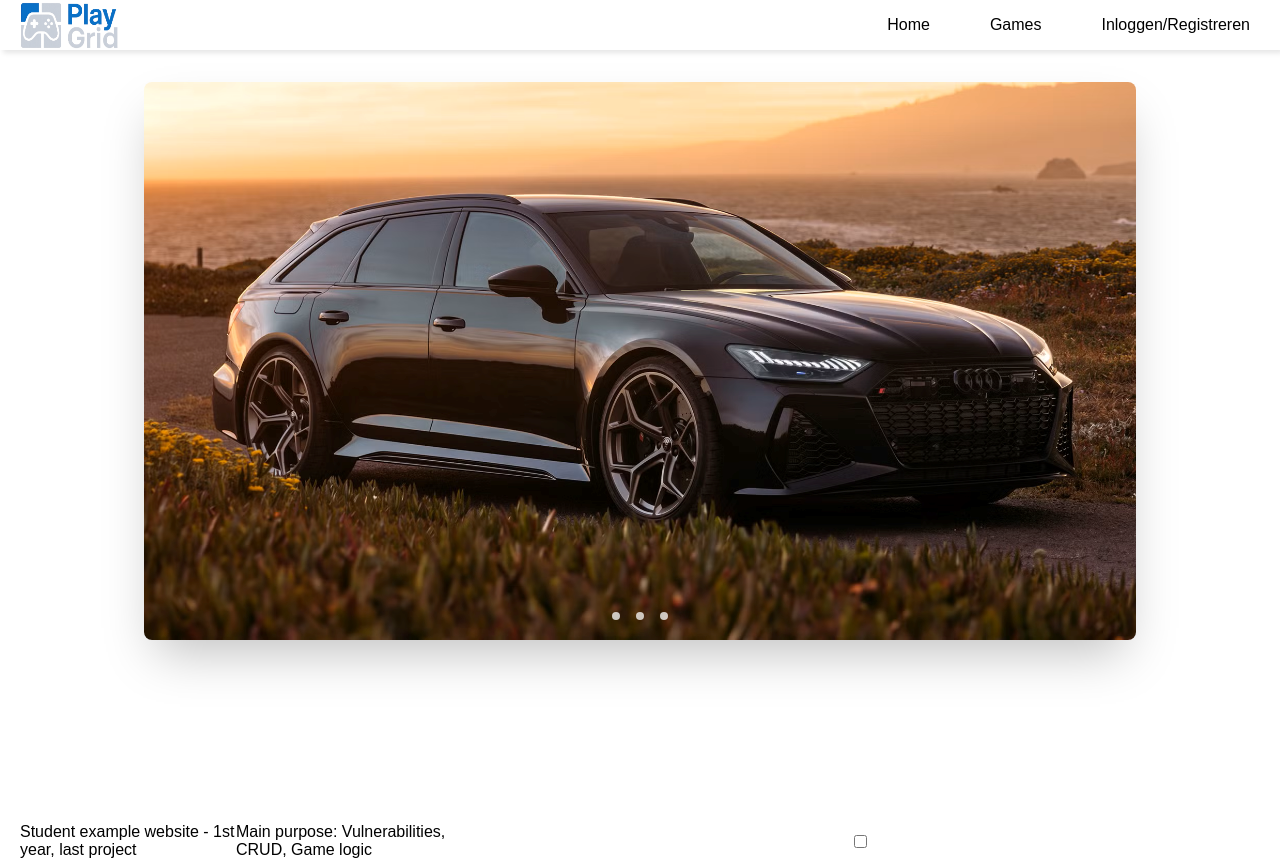
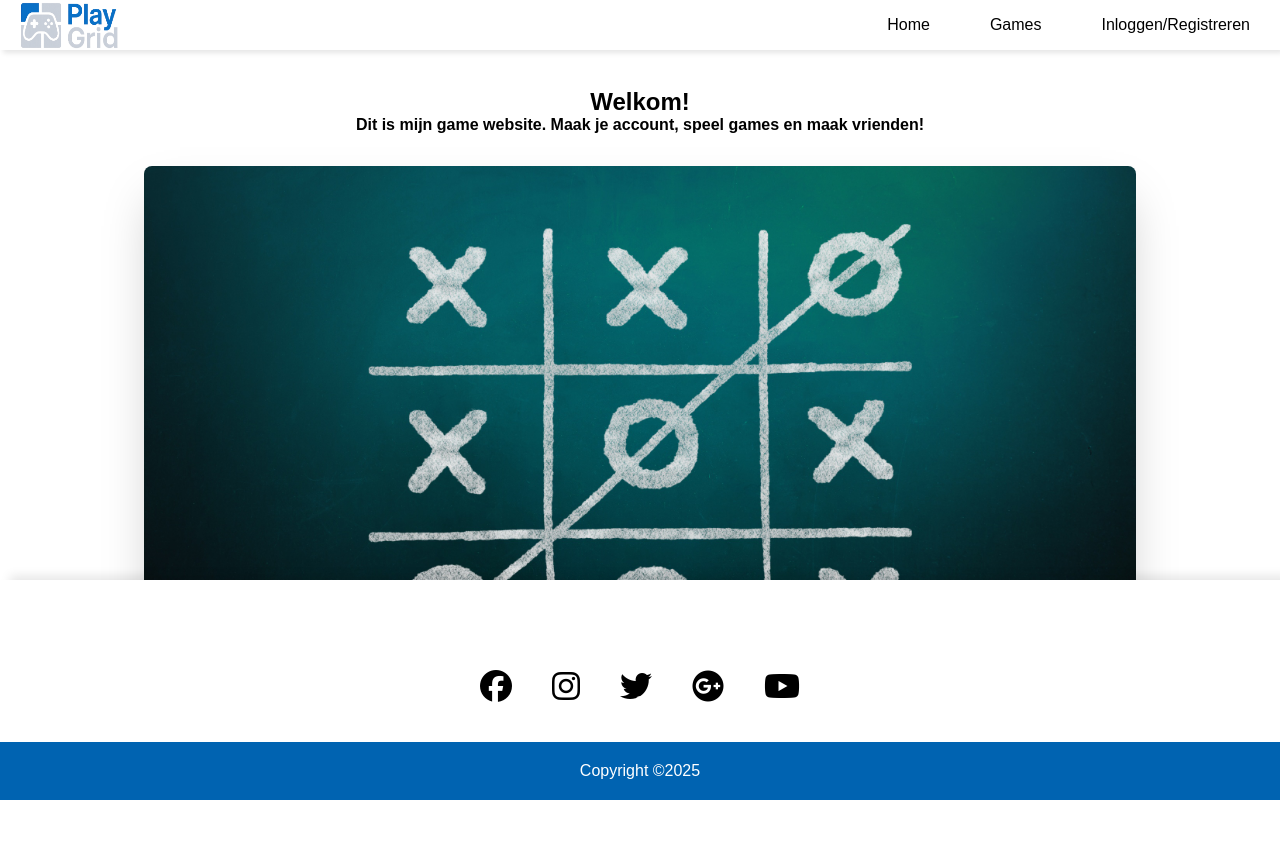
Before and after one commit to Pixel-Playground-LO4E-SWD3-2025/groep-6, a PHP site: page / in a window 1280 px wide. After the commit the page ends 800 px from the top, so only its background shows below. Run offline with PHP 8.4, Linux system fonts and the light colour scheme.

Commit message:
games gevoegd en slideshow klaar

```diff
--- a/PARTICLE/footer.php
+++ b/PARTICLE/footer.php
@@ -1,15 +1,28 @@
 <!DOCTYPE html>
-<html lang="nl">
+<html lang="en">
 <head>
     <meta charset="UTF-8">
     <meta name="viewport" content="width=device-width, initial-scale=1.0">
-    <title>footer</title>
+    <link rel="stylesheet" href="style.css">
+    <link rel="stylesheet" href="https://cdnjs.cloudflare.com/ajax/libs/font-awesome/6.5.1/css/all.min.css" integrity="sha512-DTOQO9RWCH3ppGqcWaEA1BIZOC6xxalwEsw9c2QQeAIftl+Vegovlnee1c9QX4TctnWMn13TZye+giMm8e2LwA==" crossorigin="anonymous" referrerpolicy="no-referrer" />
+    <title>Document</title>
 </head>
 <body>
     <footer>
-   <p>Student example website - 1st year, last project</p>
-   <p>Main purpose: Vulnerabilities, CRUD, Game logic</p>
-   <input type="checkbox" name="" id="light-or-dark">
-    </footer>
+    <div class="footerContainer">
+        <div class="socialIcons">
+            <a href=""><i class="fa-brands fa-facebook"></i></a>
+            <a href=""><i class="fa-brands fa-instagram"></i></a>
+            <a href=""><i class="fa-brands fa-twitter"></i></a>
+            <a href=""><i class="fa-brands fa-google-plus"></i></a>
+            <a href=""><i class="fa-brands fa-youtube"></i></a>
+        </div>
+
+
+    </div>
+    <div class="footerBottom">
+        <p>Copyright &copy;2025</p>
+    </div>
+</footer>
 </body>
 </html>
--- a/PARTICLE/header.php
+++ b/PARTICLE/header.php
@@ -9,15 +9,15 @@
     <nav>
          <ul class="sidebar">
             <li onclick=hideSidebar()><a href="#"><svg xmlns="http://www.w3.org/2000/svg" class="svg-icon" style="width: 2em; height: 2em;vertical-align: middle;fill: currentColor;overflow: hidden;" viewBox="0 0 1024 1024" version="1.1"><path d="M777.856 280.192l-33.92-33.952-231.872 231.872-231.84-231.872-33.984 33.888 231.872 231.904-231.84 231.84 33.888 33.984 231.904-231.904 231.84 231.872 33.952-33.888-231.872-231.904z"/></svg></a></li>
-            <li><a href="Home">Home</a></li>
-            <li><a href="Games">Games</a></li>
-            <li><a href="Inloggen/Registreren">Inloggen/Registreren</a></li>
+            <li><a href="../PHP/index.php">Home</a></li>
+            <li><a href="../PHPgames.php">Games</a></li>
+            <li><a href="../PHP/login_register.php">Inloggen/Registreren</a></li>
         </ul>
         <ul>
             <li><img class="playgridLogo" src="../img/Logoplaygrid.png" alt="logo"></li>
-            <li class="hideOnMobile"><a href="Home">Home</a></li>
-            <li class="hideOnMobile"><a href="Games">Games</a></li>
-            <li class="hideOnMobile"><a href="Inloggen/Registreren">Inloggen/Registreren</a></li>
+            <li class="hideOnMobile"><a href="../PHP/index.php">Home</a></li>
+            <li class="hideOnMobile"><a href="../PHP/games.php">Games</a></li>
+            <li class="hideOnMobile"><a href="../PHP/login_register.php">Inloggen/Registreren</a></li>
             <li class="menu-button" onclick=showSidebar()><a href="#"><svg xmlns="http://www.w3.org/2000/svg" height="24" viewBox="0 0 24 24" width="24" focusable="false" aria-hidden="true" style="pointer-events: none; display: inherit; width: 80%; height: 80%;"><path d="M21 6H3V5h18v1zm0 5H3v1h18v-1zm0 6H3v1h18v-1z"></path></svg></a></li>
         </ul>
     </nav>
--- a/PHP/index.php
+++ b/PHP/index.php
@@ -18,14 +18,19 @@ include("../PHP/connect.php")
 
     <?php include '../PARTICLE/header.php' ?>
 
+    <section>
+        <h2> Welkom! </h2>
+        <h4> Dit is mijn game website. Maak je account, speel games en maak vrienden!</h4>
+    </section>
+
 
 
  <section class="container" >
     <article class="slider-wrapper">
         <article class="slider">
-            <img id="slide-1" src="../img/audi-rs6-1.png" alt="rs6">
-            <img id="slide-2" src="../img/audi-rs6-2.png" alt="rs6">
-            <img id="slide-3" src="../img/2021-Audi-RS6-Avant-93.jpg" alt="rs6">
+            <img id="slide-1" src="../img/tic_tac_toe_game_background-wallpaper-2560x1440.jpg" alt="rs6">
+            <img id="slide-2" src="../img/wallpapersden.com_flappy-bird-game-popular_1920x1080.jpg" alt="rs6">
+            <img id="slide-3" src="../img/images.jpg" alt="rs6">
 
         </article>
         <article class="slider-nav" >
@@ -36,6 +41,41 @@ include("../PHP/connect.php")
     </article>
  </section>
 
+ <script>
+  const slides = document.querySelectorAll('.slider img');
+  const navLinks = document.querySelectorAll('.slider-nav a');
+  const sliderWrapper = document.querySelector('.slider-wrapper');
+
+  let currentSlide = 0;
+  const totalSlides = slides.length;
+  const intervalTime = 4000;
+  let slideInterval;
+
+  function goToSlide(index) {
+    navLinks[index].click();
+  }
+
+  function nextSlide() {
+    currentSlide = (currentSlide + 1) % totalSlides;
+    goToSlide(currentSlide);
+  }
+
+  function startSlideShow() {
+    slideInterval = setInterval(nextSlide, intervalTime);
+  }
+
+  function stopSlideShow() {
+    clearInterval(slideInterval);
+  }
+
+  // Start de slideshow
+  startSlideShow();
+
+  // Pauzeer bij hover
+  sliderWrapper.addEventListener('mouseenter', stopSlideShow);
+  sliderWrapper.addEventListener('mouseleave', startSlideShow);
+</script>
+
     <?php include '../PARTICLE/footer.php' ?>
 
 </body>
--- a/PHP/register.php
+++ b/PHP/register.php
@@ -12,7 +12,7 @@ if(isset($_POST['signUp'])){
      $checkEmail="SELECT * From users where email='$email'";
      $result=$conn->query($checkEmail);
      if($result->num_rows>0){
-        echo "Email Address Already Exists !";
+        echo "Email Address Already Exists!";
      }
      else{
         $insertQuery="INSERT INTO users(firstName,lastName,email,password)
--- a/STYLE/style.css
+++ b/STYLE/style.css
@@ -204,3 +176,63 @@ button:hover{
     text-decoration: underline;
     color: blue;
 }
+
+h2 {
+    text-align: center;
+    margin-top: 1cm;
+}
+
+h4 {
+    text-align:center;
+}
+
+.game-box {
+  width: 200px;
+  border-radius: 12px;
+  overflow: hidden;
+  box-shadow: 0 4px 12px rgba(0, 0, 0, 0.15);
+  text-align: center;
+  cursor: pointer;
+  transition: transform 0.2s;
+  text-decoration: none;
+  color: inherit;
+  display: inline-block;
+  margin: 10px;
+}
+
+.game-box:hover {
+  transform: scale(1.05);
+}
+
+.game-box img {
+  width: 100%;
+  height: 150px;
+  object-fit: cover;
+}
+
+.game-box-name {
+  padding: 10px;
+  font-size: 1.1rem;
+  font-weight: bold;
+  background-color: #f5f5f5;
+}
+
+.cell{
+    width: 75px;
+    height: 75px;
+    border: 2px solid;
+    box-shadow: 0 0 0 2px;
+    line-height: 75px;
+    font-size: 50px;
+    cursor: pointer;
+}
+#gameContainer{
+    font-family: "Permanent Marker", cursive;
+    text-align: center;
+}
+#cellContainer{
+    display: grid;
+    grid-template-columns: repeat(3, auto);
+    width: 225px;
+    margin: auto;
+}
--- a/STYLE/stylefooter.css
+++ b/STYLE/stylefooter.css
@@ -1,20 +1,74 @@
 *{
+    padding: 0;
     margin: 0;
-    padding: 0;
+    box-sizing: border-box;
+}
+footer{
+    background-color: white;
+    box-shadow: 10px -4px 10px rgba(0, 0, 0, 0.1);
+    position: fixed;
+  left: 0;
+  bottom: 0;
+  width: 100%;
+  color: white;
+  text-align: center;
+}
+.footerContainer{
+    width: 100%;
+    padding: 70px 30px 20px ;
+}
+.socialIcons{
+    display: flex;
+    justify-content: center;
+}
+.socialIcons a{
+    text-decoration: none;
+    padding:  10px;
+    background-color: white;
+    margin: 10px;
+    border-radius: 50%;
+}
+.socialIcons a i{
+    font-size: 2em;
+    color: black;
+    opacity: 0,9;
 }
 
-body{
- min-height: 100vh;
- font-family: sans-serif
+.socialIcons a:hover{
+    background-color: #111;
+    transition: 0.5s;
+}
+.socialIcons a:hover i{
+    color: white;
+    transition: 0.5s;
 }
 
-footer {
-    display: flex;
-    align-items: center;
-    justify-content: space-around;
-    padding: 0 20px;
-    margin-top: 4cm;
-    color: black;
-    background-color:  white;
-
+.footerBottom{
+    background-color: #0063b1;
+    padding: 20px;
+    text-align: center;
 }
+.footerBottom p{
+    color: white;
+}
+.designer{
+    opacity: 0.7;
+    text-transform: uppercase;
+    letter-spacing: 1px;
+    font-weight: 400;
+    margin: 0px 5px;
+}
+@media (max-width: 700px){
+    .footerNav ul{
+        flex-direction: column;
+    }
+    .footerNav ul li{
+        width:100%;
+        text-align: center;
+        margin: 10px;
+    }
+    .socialIcons a{
+        padding: 8px;
+        margin: 4px;
+    }
+}
```
Also changed, not shown: other parts of STYLE/style.css (+1 -29 lines), JVS/tictactoe.js (added, +80 -0 lines), PHP/games.php (added, +26 -0 lines), PHP/login_register.php (+0 -14 lines), PHP/tictactoe.php (added, +38 -0 lines), img/Schermafbeelding 2025-06-18 001509.png (added), img/images.jpg (added), img/tic_tac_toe_game_background-wallpaper-2560x1440.jpg (added), img/wallpapersden.com_flappy-bird-game-popular_1920x1080.jpg (added).
